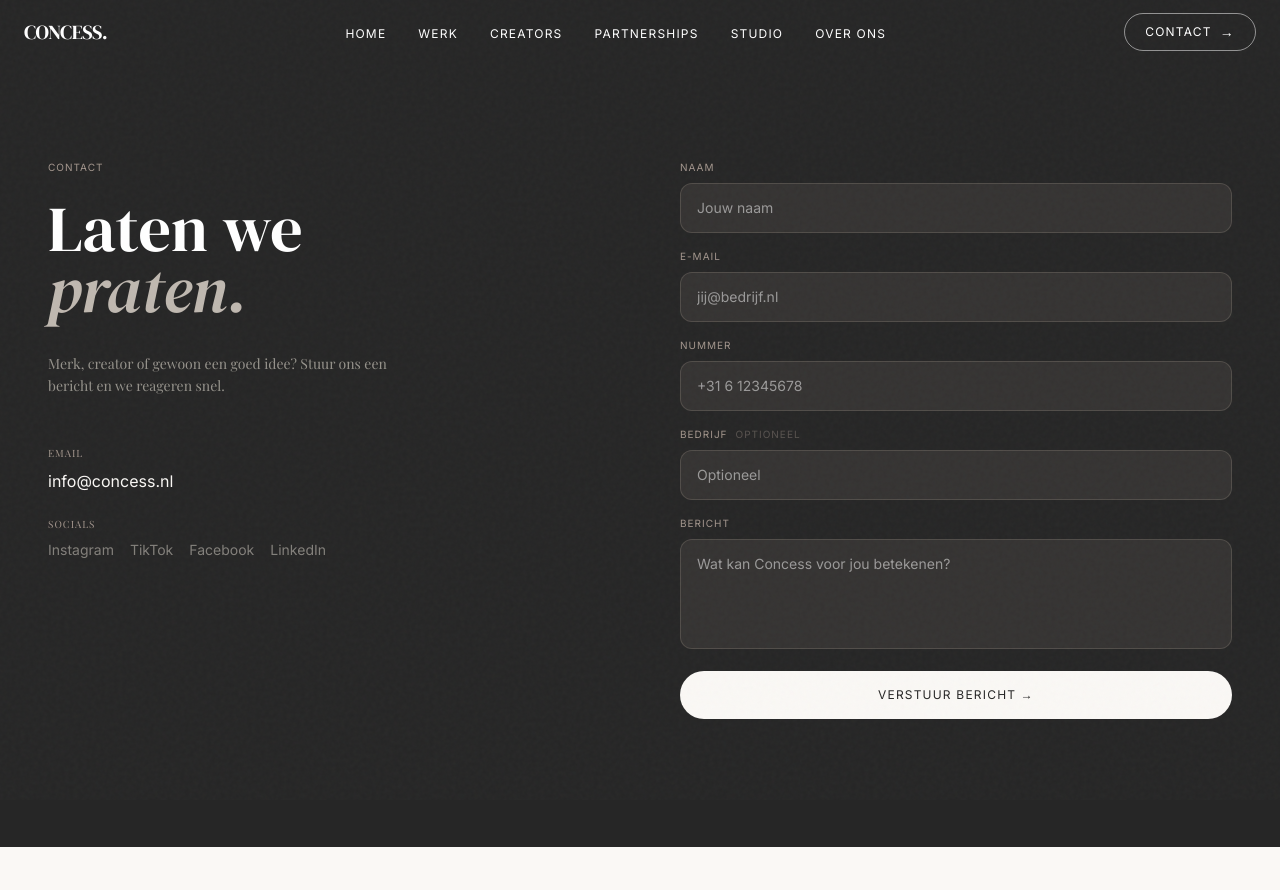
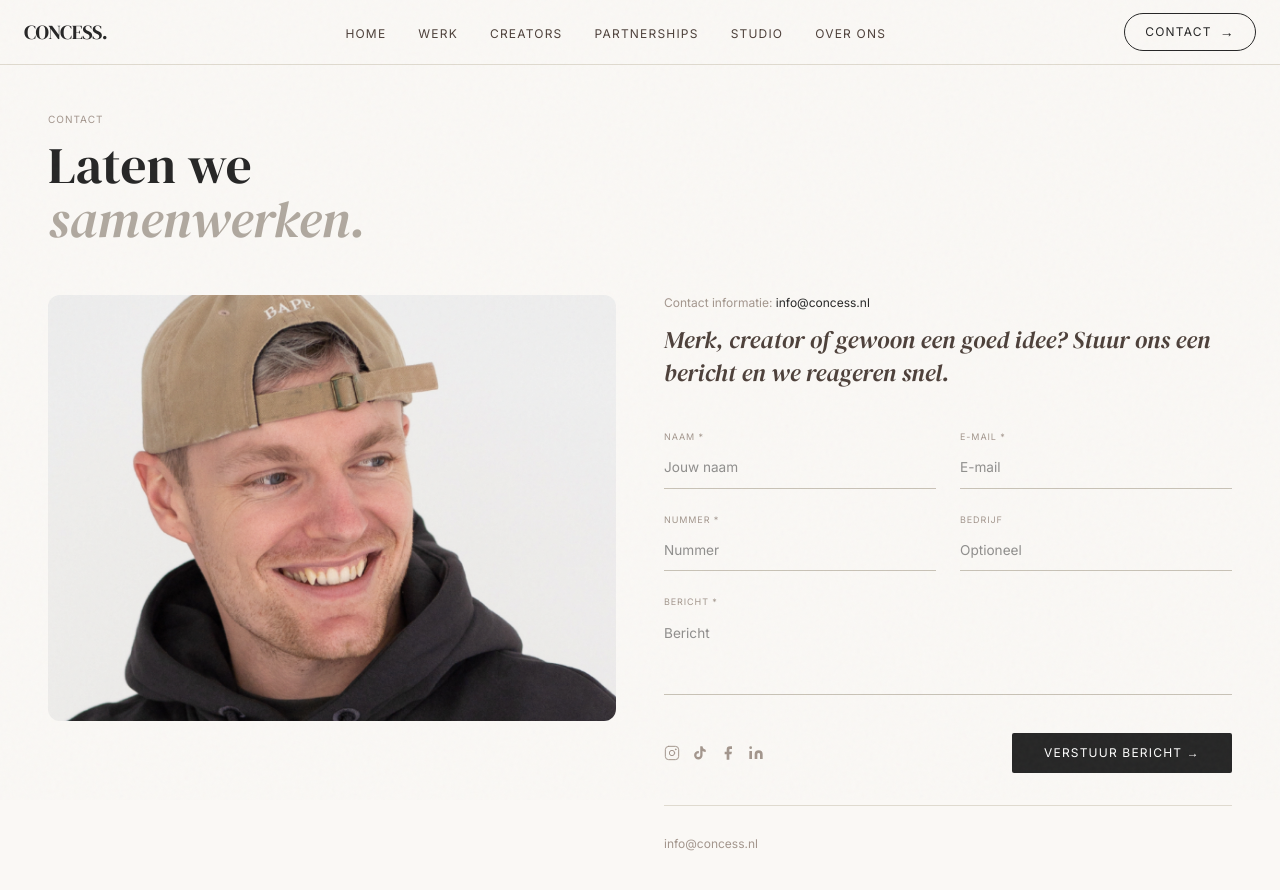
Before and after one commit to xmandysmit-tech/concess-website, a Next.js app: page /contact in a window 1280 px wide. Shown: the top 890 px of the page. Before the commit the page ends 847 px from the top, so only its background shows below. Built offline with nearby package versions, Linux system fonts and the light colour scheme; a web font is replaced by a local one.

Commit message:
Redesign contact page: clean layout, line inputs, social icons, light palette across all pages, fix navbar color

```diff
--- a/app/components/Navbar.tsx
+++ b/app/components/Navbar.tsx
@@ -18,7 +18,7 @@ export default function Navbar({ forceDark = false }: { forceDark?: boolean }) {
       className={`fixed top-0 left-0 right-0 z-50 transition-all duration-500 ${
         dark ? "border-b border-linen-300" : "bg-transparent"
       }`}
-      style={dark ? { backgroundColor: "rgba(242,237,228,0.92)", backdropFilter: "blur(12px)", WebkitBackdropFilter: "blur(12px)" } : {}}
+      style={dark ? { backgroundColor: "rgba(250,248,245,0.96)", backdropFilter: "blur(12px)", WebkitBackdropFilter: "blur(12px)" } : {}}
     >
       <div className="max-w-7xl mx-auto px-6 h-16 flex items-center justify-between">
         <Link
--- a/app/contact/page.tsx
+++ b/app/contact/page.tsx
@@ -1,14 +1,64 @@
 "use client";
 import { useState } from "react";
+import Image from "next/image";
 import Navbar from "../components/Navbar";
 
-const inputClass = "w-full border rounded-xl px-4 py-3.5 text-sm focus:outline-none transition-colors resize-none";
-const inputStyle = {
-  background: "rgba(163,150,141,0.12)",
-  borderColor: "rgba(163,150,141,0.25)",
-  color: "white",
+const socials = [
+  {
+    name: "Instagram",
+    href: "#",
+    icon: (
+      <svg width="16" height="16" viewBox="0 0 24 24" fill="none" stroke="currentColor" strokeWidth="1.5" strokeLinecap="round" strokeLinejoin="round">
+        <rect x="2" y="2" width="20" height="20" rx="5"/>
+        <circle cx="12" cy="12" r="4"/>
+        <circle cx="17.5" cy="6.5" r="0.5" fill="currentColor"/>
+      </svg>
+    ),
+  },
+  {
+    name: "TikTok",
+    href: "#",
+    icon: (
+      <svg width="16" height="16" viewBox="0 0 24 24" fill="currentColor">
+        <path d="M19.59 6.69a4.83 4.83 0 01-3.77-4.25V2h-3.45v13.67a2.89 2.89 0 01-2.88 2.5 2.89 2.89 0 01-2.89-2.89 2.89 2.89 0 012.89-2.89c.28 0 .54.04.79.1V9.01a6.33 6.33 0 00-.79-.05 6.34 6.34 0 00-6.34 6.34 6.34 6.34 0 006.34 6.34 6.34 6.34 0 006.33-6.34V8.95a8.16 8.16 0 004.77 1.52V7.02a4.85 4.85 0 01-1-.33z"/>
+      </svg>
+    ),
+  },
+  {
+    name: "Facebook",
+    href: "#",
+    icon: (
+      <svg width="16" height="16" viewBox="0 0 24 24" fill="currentColor">
+        <path d="M18 2h-3a5 5 0 00-5 5v3H7v4h3v8h4v-8h3l1-4h-4V7a1 1 0 011-1h3z"/>
+      </svg>
+    ),
+  },
+  {
+    name: "LinkedIn",
+    href: "#",
+    icon: (
+      <svg width="16" height="16" viewBox="0 0 24 24" fill="currentColor">
+        <path d="M16 8a6 6 0 016 6v7h-4v-7a2 2 0 00-2-2 2 2 0 00-2 2v7h-4v-7a6 6 0 016-6zM2 9h4v12H2z"/>
+        <circle cx="4" cy="4" r="2"/>
+      </svg>
+    ),
+  },
+];
+
+const inputStyle: React.CSSProperties = {
+  background: "transparent",
+  borderBottom: "1px solid var(--color-linen-400)",
+  borderTop: "none",
+  borderLeft: "none",
+  borderRight: "none",
+  borderRadius: 0,
+  padding: "10px 0",
+  fontSize: "0.85rem",
+  color: "var(--color-dark-900)",
+  fontFamily: "var(--font-sans)",
+  width: "100%",
+  outline: "none",
 };
-const inputFocusStyle = { borderColor: "var(--color-taupe-400)" };
 
 export default function ContactPage() {
   const [sent, setSent] = useState(false);
@@ -32,101 +82,107 @@ export default function ContactPage() {
   }
 
   return (
-    <main style={{ background: "var(--color-dark-900)", minHeight: "100vh" }}>
-      <Navbar />
+    <main style={{ background: "var(--color-linen-100)", minHeight: "100vh" }}>
+      <Navbar forceDark />
 
-      <div className="max-w-7xl mx-auto px-6 md:px-12 pt-40 pb-32">
-        <div className="grid md:grid-cols-2 gap-20 items-start">
+      <div className="max-w-7xl mx-auto px-6 md:px-12 pt-28 pb-20">
 
-          {/* Left */}
-          <div>
-            <span className="text-[10px] tracking-widest uppercase text-taupe-500 block mb-6">Contact</span>
-            <h1 style={{ fontFamily: "'DM Serif Display', Georgia, serif", fontSize: "clamp(3rem, 5vw, 5rem)", lineHeight: "0.95", color: "white" }}>
-              Laten we<br /><span className="italic text-taupe-300">praten.</span>
+        {/* Page title */}
+        <div className="mb-12">
+          <span className="text-[10px] tracking-widest uppercase text-taupe-500 block mb-3" style={{ fontFamily: "var(--font-sans)" }}>Contact</span>
+          <h1 style={{ fontFamily: "'DM Serif Display', Georgia, serif", fontSize: "clamp(2.2rem, 4vw, 3.5rem)", lineHeight: "1.05", color: "var(--color-dark-900)" }}>
+            Laten we<br /><span className="italic text-taupe-400">samenwerken.</span>
           </h1>
-            <p className="text-linen-300/60 mt-8 text-sm leading-relaxed max-w-sm">
+        </div>
+
+        {/* Main grid */}
+        <div className="grid md:grid-cols-2 gap-12 items-start">
+
+          {/* Left — photo */}
+          <div className="relative overflow-hidden rounded-xl" style={{ aspectRatio: "4/3" }}>
+            <Image
+              src="/images/EnzoKnol_Concess.png"
+              alt="Concess"
+              fill
+              className="object-cover"
+            />
+          </div>
+
+          {/* Right — info + form */}
+          <div className="flex flex-col justify-between h-full" style={{ minHeight: "500px" }}>
+
+            {/* Tagline + email */}
+            <div className="mb-10">
+              <p className="text-taupe-500 text-xs mb-3" style={{ fontFamily: "var(--font-sans)" }}>
+                Contact informatie: <a href="mailto:info@concess.nl" className="text-dark-900 hover:text-taupe-600 transition-colors">info@concess.nl</a>
+              </p>
+              <p style={{ fontFamily: "'DM Serif Display', Georgia, serif", fontSize: "clamp(1.1rem, 2vw, 1.5rem)", lineHeight: "1.4", color: "var(--color-dark-800)" }} className="italic">
                 Merk, creator of gewoon een goed idee? Stuur ons een bericht en we reageren snel.
               </p>
+            </div>
 
-            <div className="mt-12 space-y-6">
+            {/* Form or confirmation */}
+            {sent ? (
+              <div className="py-16">
+                <p style={{ fontFamily: "'DM Serif Display', Georgia, serif", fontSize: "2.5rem", lineHeight: "1.1", color: "var(--color-dark-900)" }}>
+                  Bericht<br /><span className="italic text-taupe-400">verstuurd.</span>
+                </p>
+                <p className="text-taupe-500 text-sm mt-4" style={{ fontFamily: "var(--font-sans)" }}>
+                  We nemen zo snel mogelijk contact op.
+                </p>
+              </div>
+            ) : (
+              <form onSubmit={handleSubmit} className="flex flex-col gap-6 flex-1">
+                <div className="grid grid-cols-2 gap-6">
                   <div>
-                <p className="text-[10px] tracking-widest uppercase text-taupe-500 mb-2">Email</p>
-                <a href="mailto:info@concess.nl" className="text-linen-200 hover:text-white transition-colors">info@concess.nl</a>
+                    <label className="text-[9px] tracking-widest uppercase text-taupe-500 block mb-1" style={{ fontFamily: "var(--font-sans)" }}>Naam *</label>
+                    <input type="text" placeholder="Jouw naam" required value={form.naam} onChange={(e) => set("naam", e.target.value)} style={inputStyle} onFocus={(e) => (e.target.style.borderBottomColor = "var(--color-dark-900)")} onBlur={(e) => (e.target.style.borderBottomColor = "var(--color-linen-400)")} />
                   </div>
                   <div>
-                <p className="text-[10px] tracking-widest uppercase text-taupe-500 mb-2">Socials</p>
-                <div className="flex gap-4 flex-wrap">
-                  {["Instagram", "TikTok", "Facebook", "LinkedIn"].map((s) => (
-                    <a key={s} href="#" className="text-linen-300/50 hover:text-linen-200 text-sm transition-colors">{s}</a>
-                  ))}
+                    <label className="text-[9px] tracking-widest uppercase text-taupe-500 block mb-1" style={{ fontFamily: "var(--font-sans)" }}>E-mail *</label>
+                    <input type="email" placeholder="E-mail" required value={form.email} onChange={(e) => set("email", e.target.value)} style={inputStyle} onFocus={(e) => (e.target.style.borderBottomColor = "var(--color-dark-900)")} onBlur={(e) => (e.target.style.borderBottomColor = "var(--color-linen-400)")} />
                   </div>
+                  <div>
+                    <label className="text-[9px] tracking-widest uppercase text-taupe-500 block mb-1" style={{ fontFamily: "var(--font-sans)" }}>Nummer *</label>
+                    <input type="tel" placeholder="Nummer" required value={form.nummer} onChange={(e) => set("nummer", e.target.value)} style={inputStyle} onFocus={(e) => (e.target.style.borderBottomColor = "var(--color-dark-900)")} onBlur={(e) => (e.target.style.borderBottomColor = "var(--color-linen-400)")} />
                   </div>
+                  <div>
+                    <label className="text-[9px] tracking-widest uppercase text-taupe-500 block mb-1" style={{ fontFamily: "var(--font-sans)" }}>Bedrijf</label>
+                    <input type="text" placeholder="Optioneel" value={form.bedrijf} onChange={(e) => set("bedrijf", e.target.value)} style={inputStyle} onFocus={(e) => (e.target.style.borderBottomColor = "var(--color-dark-900)")} onBlur={(e) => (e.target.style.borderBottomColor = "var(--color-linen-400)")} />
                   </div>
                 </div>
 
-          {/* Right — form */}
                 <div>
-            {sent ? (
-              <div className="rounded-2xl p-10 text-center" style={{ background: "rgba(163,150,141,0.12)", border: "1px solid rgba(163,150,141,0.2)" }}>
-                <p style={{ fontFamily: "'DM Serif Display', Georgia, serif" }} className="text-white text-4xl mb-2">
-                  Bericht<br /><span className="italic text-taupe-300">verstuurd.</span>
-                </p>
-                <p className="text-linen-300/50 text-sm mt-6 leading-relaxed">
-                  We nemen binnen 2 werkdagen contact op.
-                </p>
-              </div>
-            ) : (
-              <form onSubmit={handleSubmit} className="space-y-4">
-                {[
-                  { field: "naam",    label: "Naam",    type: "text",  placeholder: "Jouw naam",      required: true },
-                  { field: "email",   label: "E-mail",  type: "email", placeholder: "jij@bedrijf.nl", required: true },
-                  { field: "nummer",  label: "Nummer",  type: "tel",   placeholder: "+31 6 12345678", required: true },
-                  { field: "bedrijf", label: "Bedrijf", type: "text",  placeholder: "Optioneel",       required: false },
-                ].map((f) => (
-                  <div key={f.field}>
-                    <label className="text-[10px] tracking-widest uppercase text-taupe-500 block mb-2">
-                      {f.label}{!f.required && <span className="ml-2 opacity-40">optioneel</span>}
-                    </label>
-                    <input
-                      type={f.type}
-                      placeholder={f.placeholder}
-                      required={f.required}
-                      value={form[f.field as keyof typeof form]}
-                      onChange={(e) => set(f.field, e.target.value)}
-                      className={inputClass}
-                      style={inputStyle}
-                      onFocus={(e) => Object.assign(e.target.style, inputFocusStyle)}
-                      onBlur={(e) => Object.assign(e.target.style, { borderColor: "rgba(163,150,141,0.25)" })}
-                    />
-                  </div>
-                ))}
-
-                <div>
-                  <label className="text-[10px] tracking-widest uppercase text-taupe-500 block mb-2">Bericht</label>
-                  <textarea
-                    rows={4}
-                    placeholder="Wat kan Concess voor jou betekenen?"
-                    required
-                    value={form.bericht}
-                    onChange={(e) => set("bericht", e.target.value)}
-                    className={inputClass}
-                    style={inputStyle}
-                    onFocus={(e) => Object.assign(e.target.style, inputFocusStyle)}
-                    onBlur={(e) => Object.assign(e.target.style, { borderColor: "rgba(163,150,141,0.25)" })}
-                  />
+                  <label className="text-[9px] tracking-widest uppercase text-taupe-500 block mb-1" style={{ fontFamily: "var(--font-sans)" }}>Bericht *</label>
+                  <textarea rows={3} placeholder="Bericht" required value={form.bericht} onChange={(e) => set("bericht", e.target.value)} style={{ ...inputStyle, resize: "none" }} onFocus={(e) => (e.target.style.borderBottomColor = "var(--color-dark-900)")} onBlur={(e) => (e.target.style.borderBottomColor = "var(--color-linen-400)")} />
                 </div>
 
+                {/* Bottom row: socials + button */}
+                <div className="flex items-center justify-between pt-2">
+                  <div className="flex gap-3">
+                    {socials.map((s) => (
+                      <a key={s.name} href={s.href} title={s.name} className="text-taupe-500 hover:text-dark-900 transition-colors">
+                        {s.icon}
+                      </a>
+                    ))}
+                  </div>
                   <button
                     type="submit"
                     disabled={loading}
-                  className="w-full bg-linen-200 text-dark-900 py-4 rounded-full text-xs tracking-widest uppercase font-sans transition-all hover:bg-white disabled:opacity-60"
+                    className="px-8 py-3 text-xs tracking-widest uppercase transition-all hover:opacity-80 disabled:opacity-60"
+                    style={{ background: "var(--color-dark-900)", color: "white", fontFamily: "var(--font-sans)", borderRadius: "2px" }}
                   >
                     {loading ? "Versturen..." : "Verstuur bericht →"}
                   </button>
+                </div>
               </form>
             )}
+
+            {/* Email */}
+            <div className="mt-8 pt-6" style={{ borderTop: "1px solid var(--color-linen-300)" }}>
+              <a href="mailto:info@concess.nl" className="text-taupe-500 hover:text-dark-900 text-xs transition-colors" style={{ fontFamily: "var(--font-sans)" }}>info@concess.nl</a>
             </div>
-
+          </div>
         </div>
       </div>
     </main>
--- a/app/creators/page.tsx
+++ b/app/creators/page.tsx
@@ -9,7 +9,7 @@ export default function CreatorsPage() {
   const [activeTab, setActiveTab] = useState<Record<string, string>>({});
 
   return (
-    <main>
+    <main style={{ background: "var(--color-linen-100)" }}>
       <Navbar forceDark />
 
       {/* Hero header */}
--- a/app/globals.css
+++ b/app/globals.css
@@ -26,7 +26,7 @@
     -webkit-font-smoothing: antialiased;
   }
   body {
-    background-color: var(--color-linen-200);
+    background-color: var(--color-linen-100);
     color: var(--color-dark-700);
   }
   p {
--- a/app/over-ons/page.tsx
+++ b/app/over-ons/page.tsx
@@ -19,7 +19,7 @@ const services = ["Creator Management", "Brand Partnerships", "Video & Productie
 
 export default function OverOnsPage() {
   return (
-    <main>
+    <main style={{ background: "var(--color-linen-100)" }}>
       <Navbar forceDark />
 
       {/* Full-screen hero */}
--- a/app/partnerships/page.tsx
+++ b/app/partnerships/page.tsx
@@ -22,7 +22,7 @@ const numbers = [
 
 export default function PartnershipsPage() {
   return (
-    <main>
+    <main style={{ background: "var(--color-linen-100)" }}>
       <Navbar />
 
       {/* Hero */}
--- a/app/studio/page.tsx
+++ b/app/studio/page.tsx
@@ -48,7 +48,7 @@ const services = [
 
 export default function StudioPage() {
   return (
-    <main>
+    <main style={{ background: "var(--color-linen-100)" }}>
       <Navbar forceDark />
 
       {/* Header */}
--- a/app/werk/page.tsx
+++ b/app/werk/page.tsx
@@ -14,7 +14,7 @@ export default function WerkPage() {
   const filtered = active === "Alles" ? all : all.filter((p) => p.type === active);
 
   return (
-    <main>
+    <main style={{ background: "var(--color-linen-100)" }}>
       <Navbar forceDark />
 
       {/* Header */}
```
Lines whose indentation alone changed are shown as unchanged.
